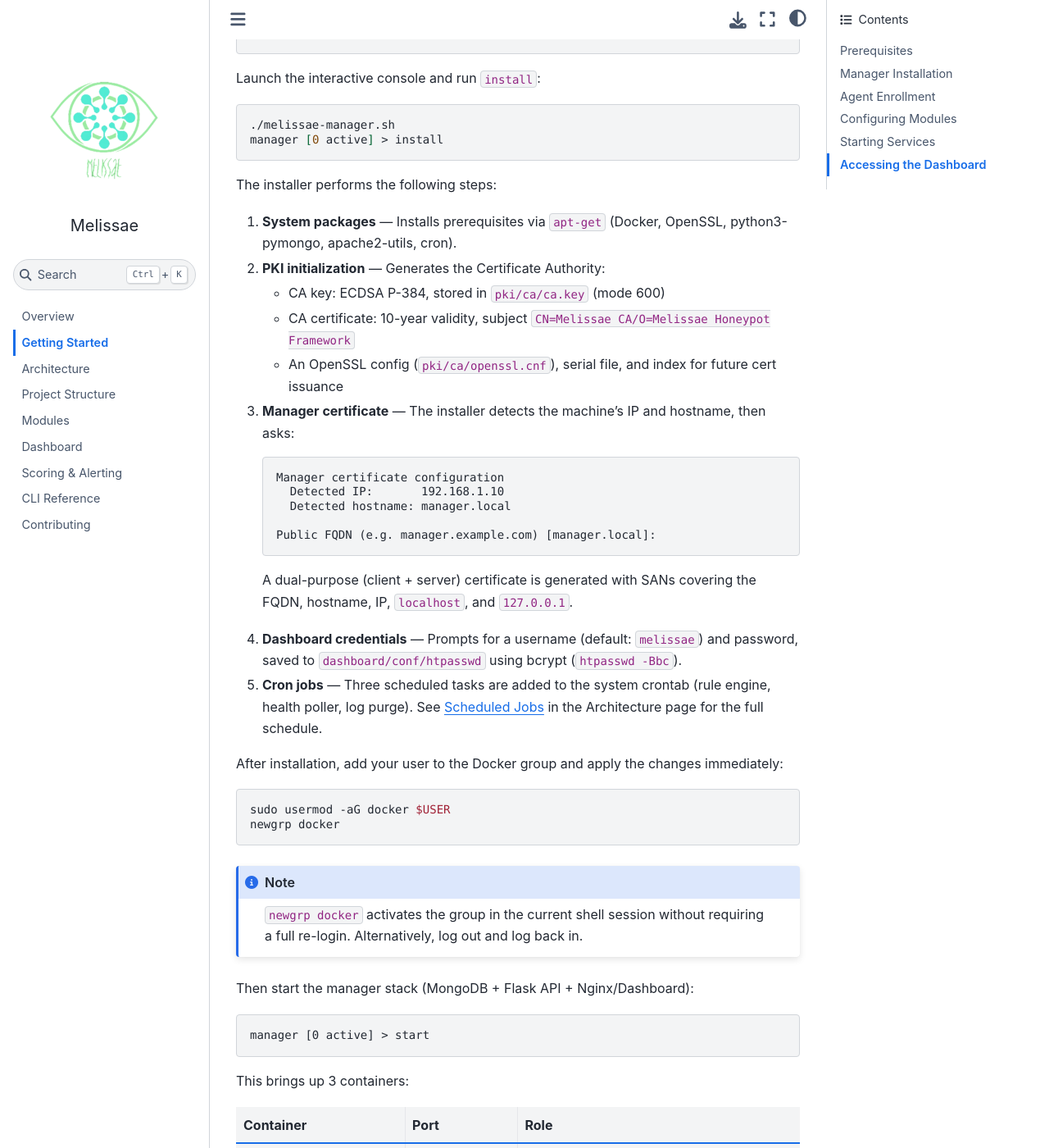
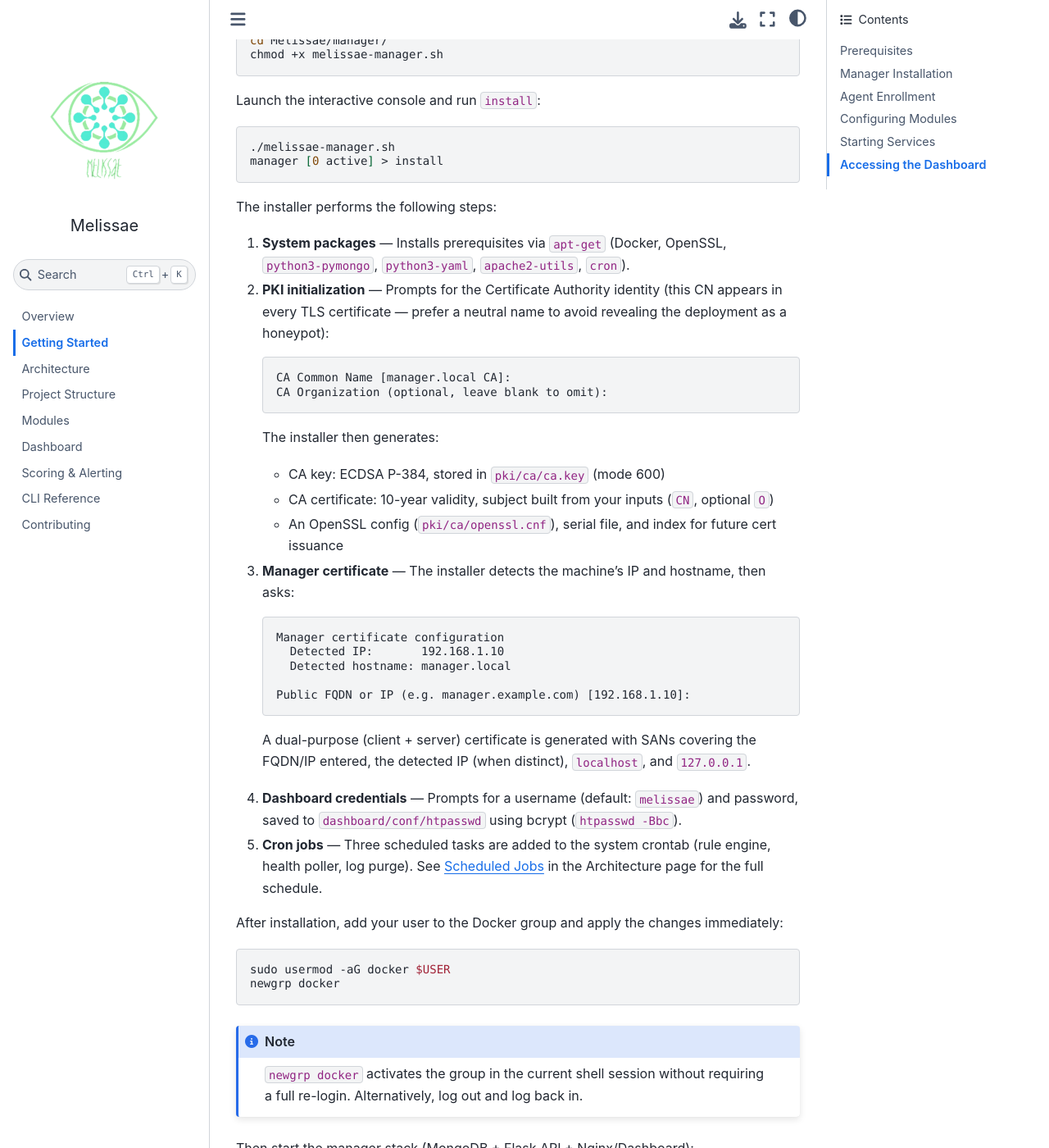
Before and after one commit to ilostmypassword/Melissae-Documentation, a Sphinx documentation site: the page built from docs/source/getting-started.rst, in a window 1280 px wide and 1400 px high, scrolled down 926 px. Shown: the whole window at 82% size. Built offline with Sphinx 7.4.7 and the Sphinx Book theme 1.1.4, drawn with Linux system fonts in a browser that asks for light colours; some of the changed text lies outside the part shown.

Commit message:
Update doc

```diff
--- a/docs/source/getting-started.rst
+++ b/docs/source/getting-started.rst
@@ -11,7 +11,7 @@ The manager installation will automatically install:
 - ``ca-certificates``, ``curl``, ``cron``
 - ``openssl`` (PKI generation)
 - ``apache2-utils`` (``htpasswd`` for dashboard basic-auth)
-- ``python3-pymongo`` (interaction with MongoDB from cron scripts)
+- ``python3-pymongo``, ``python3-yaml`` (interaction with MongoDB and YAML rules from cron scripts)
 - Docker CE + Docker Compose plugin (if not already present)
 
 The agent installation will automatically install:
@@ -44,12 +44,19 @@ Launch the interactive console and run ``install``:
 
 The installer performs the following steps:
 
-1. **System packages** — Installs prerequisites via ``apt-get`` (Docker, OpenSSL, python3-pymongo, apache2-utils, cron).
+1. **System packages** — Installs prerequisites via ``apt-get`` (Docker, OpenSSL, ``python3-pymongo``, ``python3-yaml``, ``apache2-utils``, ``cron``).
 
-2. **PKI initialization** — Generates the Certificate Authority:
+2. **PKI initialization** — Prompts for the Certificate Authority identity (this CN appears in every TLS certificate — prefer a neutral name to avoid revealing the deployment as a honeypot):
+
+   .. code-block:: text
+
+      CA Common Name [manager.local CA]:
+      CA Organization (optional, leave blank to omit):
+
+   The installer then generates:
 
    - CA key: ECDSA P-384, stored in ``pki/ca/ca.key`` (mode 600)
-   - CA certificate: 10-year validity, subject ``CN=Melissae CA/O=Melissae Honeypot Framework``
+   - CA certificate: 10-year validity, subject built from your inputs (``CN``, optional ``O``)
    - An OpenSSL config (``pki/ca/openssl.cnf``), serial file, and index for future cert issuance
 
 3. **Manager certificate** — The installer detects the machine's IP and hostname, then asks:
@@ -60,9 +67,9 @@ The installer performs the following steps:
         Detected IP:       192.168.1.10
         Detected hostname: manager.local
 
-      Public FQDN (e.g. manager.example.com) [manager.local]:
+      Public FQDN or IP (e.g. manager.example.com) [192.168.1.10]:
 
-   A dual-purpose (client + server) certificate is generated with SANs covering the FQDN, hostname, IP, ``localhost``, and ``127.0.0.1``.
+   A dual-purpose (client + server) certificate is generated with SANs covering the FQDN/IP entered, the detected IP (when distinct), ``localhost``, and ``127.0.0.1``.
 
 4. **Dashboard credentials** — Prompts for a username (default: ``melissae``) and password, saved to ``dashboard/conf/htpasswd`` using bcrypt (``htpasswd -Bbc``).
 
```
Also changed, not shown: docs/source/scoring.rst (+8 -2 lines).
